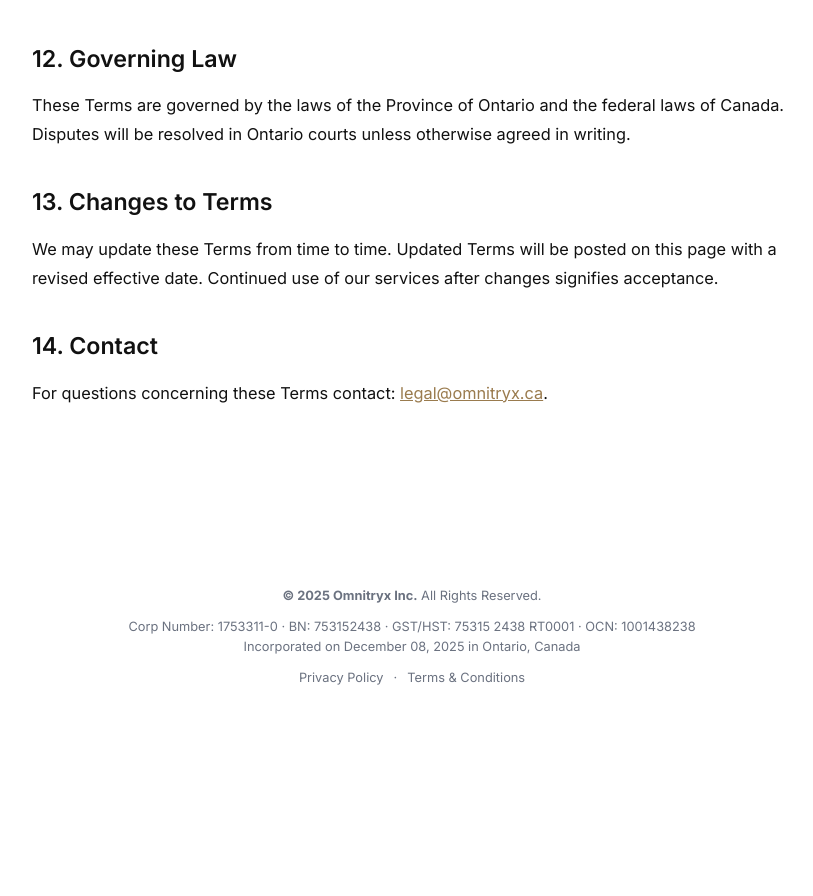
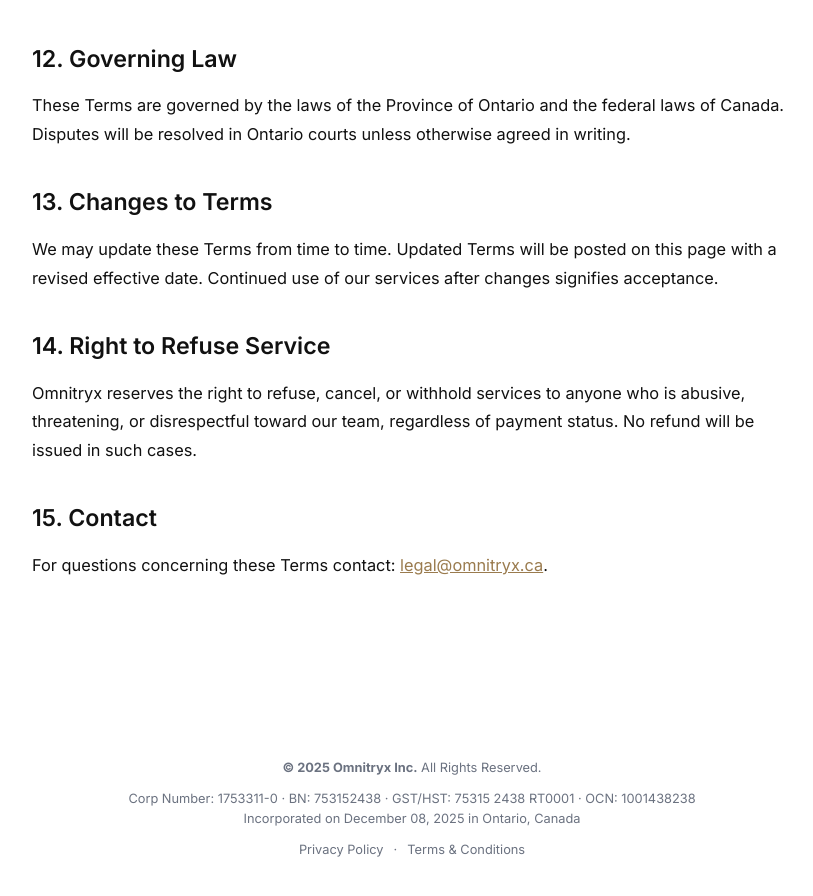
Before and after one commit to Omnitryx-Inc/omnitryx-fe-main, a Jekyll site: the page built from legal/terms-and-conditions.html, in a window 1280 px wide and 900 px high, scrolled down 2097 px. Shown: the top 896 px of the window, without its empty margins (228-1041 px from the left). Built offline with Jekyll 4.4.1, drawn with Linux system fonts in a browser that asks for light colours; before the commit the page ends 2825 px from its top, so only the background shows below that.

Commit message:
adjustments

```diff
--- a/legal/terms-and-conditions.html
+++ b/legal/terms-and-conditions.html
@@ -107,7 +107,16 @@ permalink: /legal/terms-and-conditions/
   </section>
 
   <section>
-    <h2>14. Contact</h2>
+    <h2>14. Right to Refuse Service</h2>
+    <p>
+      Omnitryx reserves the right to refuse, cancel, or withhold services to anyone who is abusive,
+      threatening, or disrespectful toward our team, regardless of payment status. No refund will be
+      issued in such cases.
+    </p>
+  </section>
+
+  <section>
+    <h2>15. Contact</h2>
     <p>
       For questions concerning these Terms contact: <a href="mailto:legal@omnitryx.ca">legal@omnitryx.ca</a>.
     </p>
```
